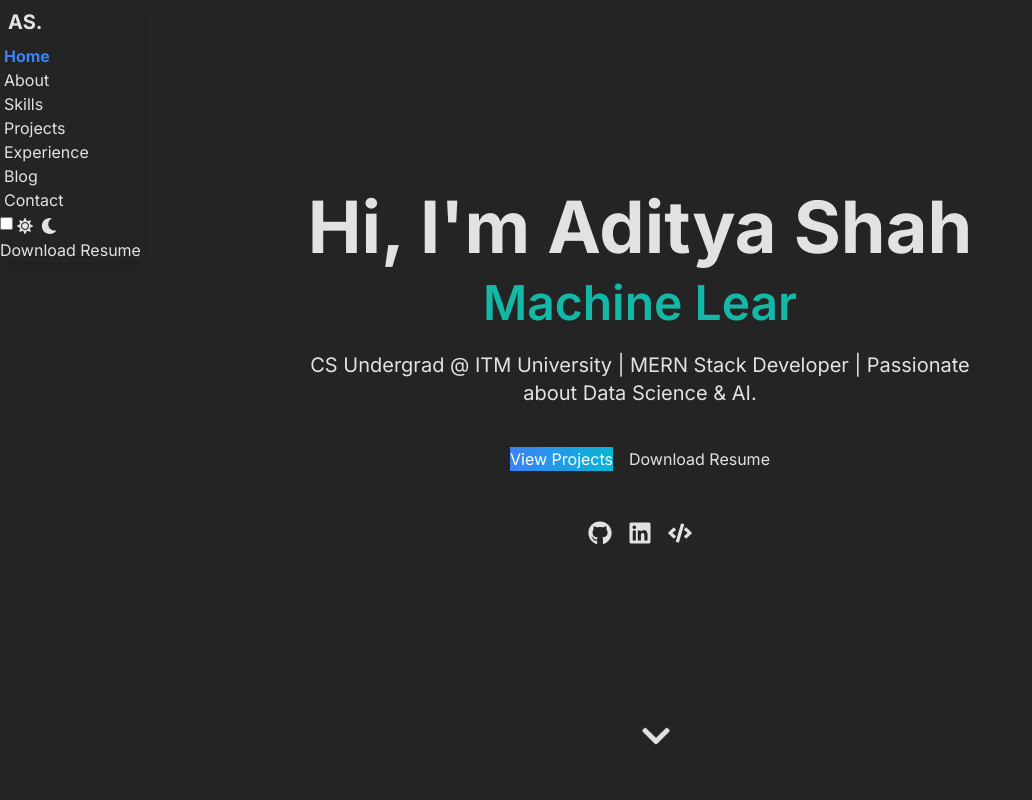
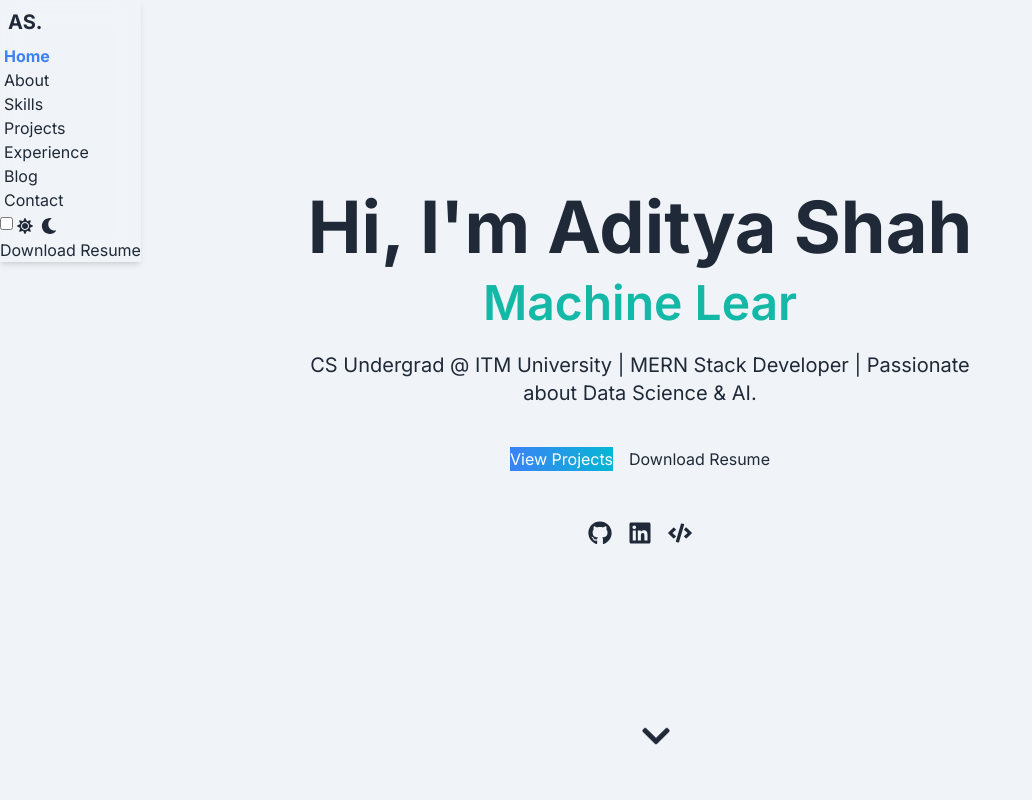
Before and after one commit to aditya27you/portfolio-aditya, a React (Vite) app: page / in a window 1280 px wide. Shown: the top 800 px of the page, without its empty margins (0-1032 px from the left). Built offline with nearby package versions, Linux system fonts and the light colour scheme.

Commit message:
feat: Implement dynamic theming with DaisyUI

```diff
--- a/src/styles/globals.css
+++ b/src/styles/globals.css
@@ -15,6 +15,13 @@
   text-rendering: optimizeLegibility;
   -webkit-font-smoothing: antialiased;
   -moz-osx-font-smoothing: grayscale;
+}
+
+/* Fix for light theme visibility */
+[data-theme='light'] {
+  color-scheme: light;
+  color: #1F2937; /* Dark gray text for light mode */
+  background-color: #F0F4F8; /* Matches your tailwind config base-100 */
 }
 
 @layer base {
--- a/tailwind.config.js
+++ b/tailwind.config.js
@@ -25,11 +25,12 @@ export default {
       {
         light: {
           primary: "#3B82F6",
-          secondary: "#06B6D4",
-          accent: "#14B8A6",
+          secondary: "#60A5FA",
+          accent: "#93C5FD",
           neutral: "#1F2937",
-          "base-100": "#FFFFFF",
-          "base-200": "#F3F4F6",
+          "base-100": "#F0F4F8",
+          "base-200": "#E1E8F0",
+          "base-300": "#D1DBE5",
         },
         dark: {
           primary: "#60A5FA",
```
